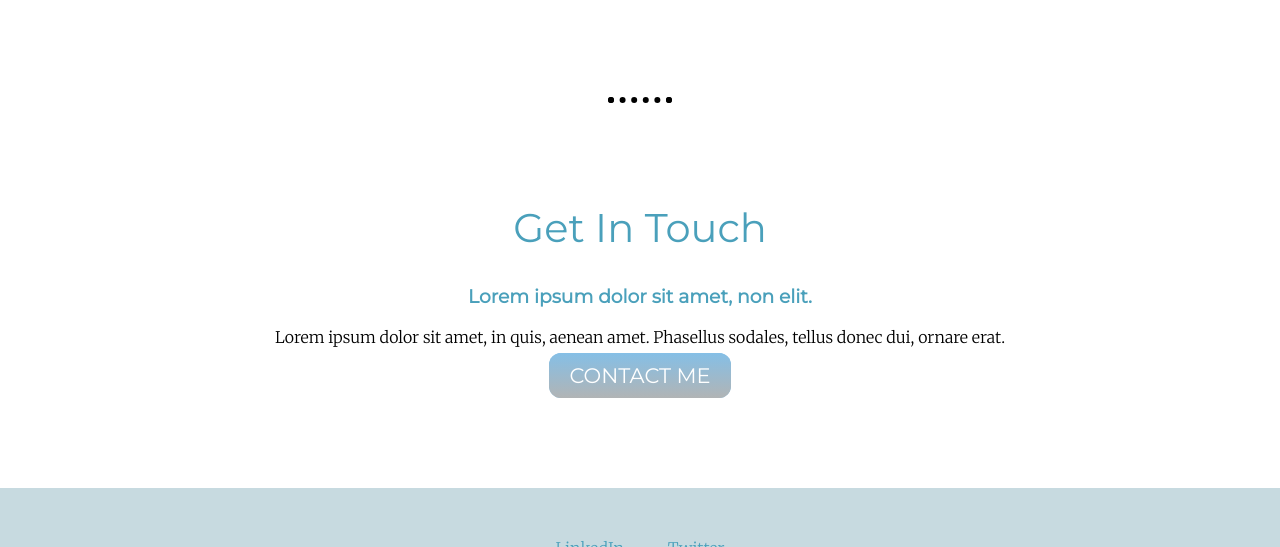
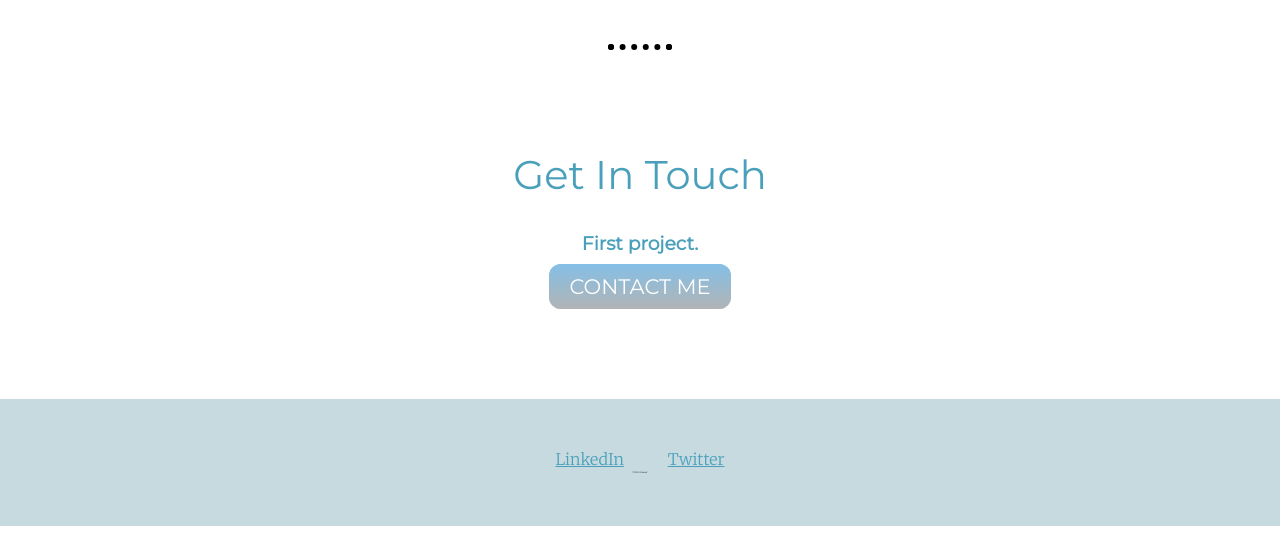
Before and after one commit to joemo5236/JOE1, a plain HTML site: page index.html in a window 1280 px wide. Shown: the part 2358-2905 px from the top of the page. After the commit the page ends 2884 px from the top, so only its background shows below. Drawn offline with Linux system fonts and the light colour scheme.

Commit message:
Update index.html

```diff
--- a/index.html
+++ b/index.html
@@ -25,7 +25,7 @@
         <div class="profile">
           <img class="img-me" src="imeges/me.jpg" alt="me">
           <h2>Hello.</h2>
-          <p>Lorem ipsum dolor sit amet, vitae volutpat, dui conubia, dolor urna. Non auctor, montes nulla distinctio.</p>
+          <p></p>
         </div>
         <hr>
         <div class="skills">
@@ -44,8 +44,8 @@
         <hr>
         <div class="contact-me">
           <h2>Get In Touch</h2>
-          <h3>Lorem ipsum dolor sit amet, non elit.</h3>
-          <p>Lorem ipsum dolor sit amet, in quis, aenean amet. Phasellus sodales, tellus donec dui, ornare erat.</p>
+          <h3>First project.</h3>
+          <p></p>
           <a class="btn" href="mailto:youssefbob22@gmail.com">CONTACT ME</a>
         </div>
       </div>
```
